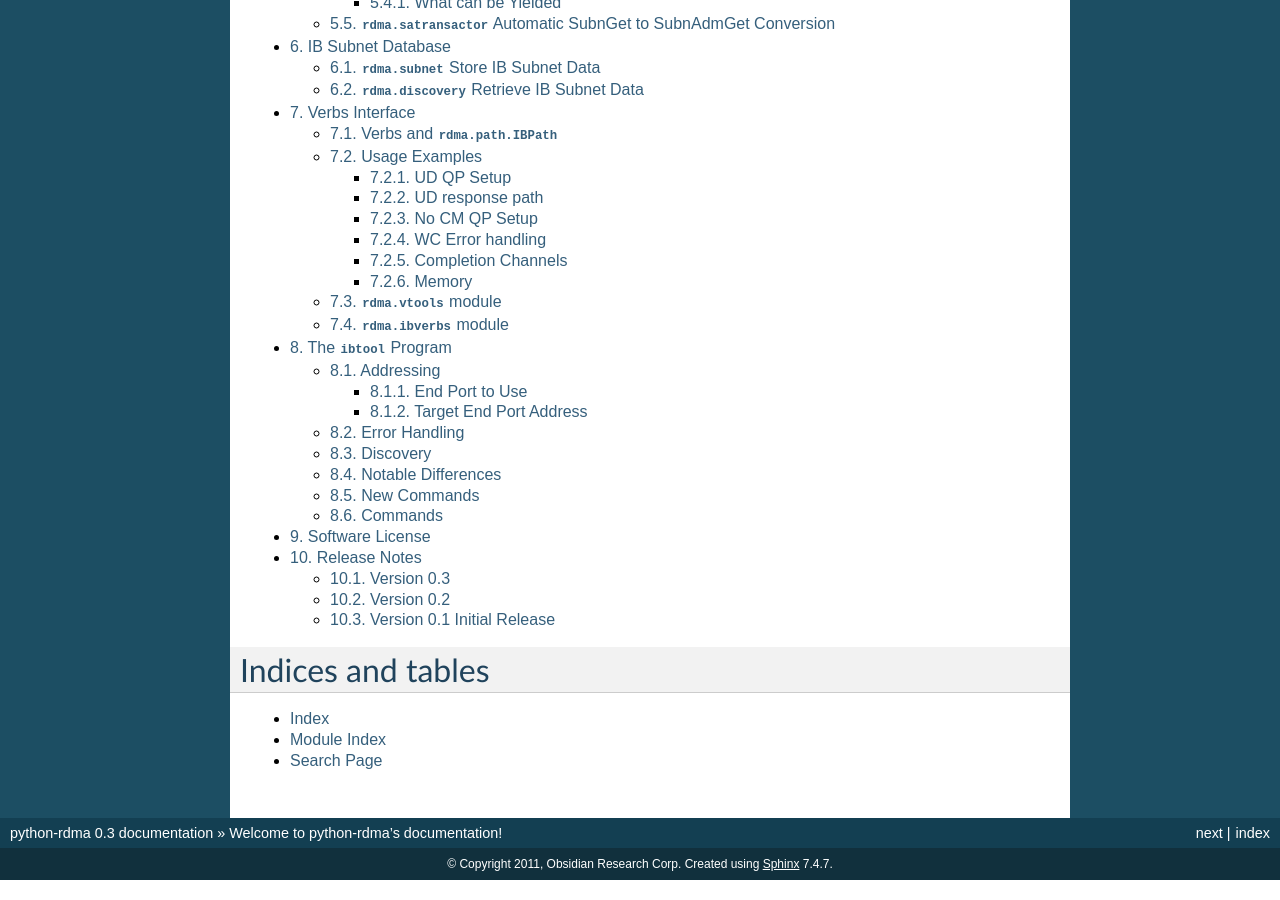
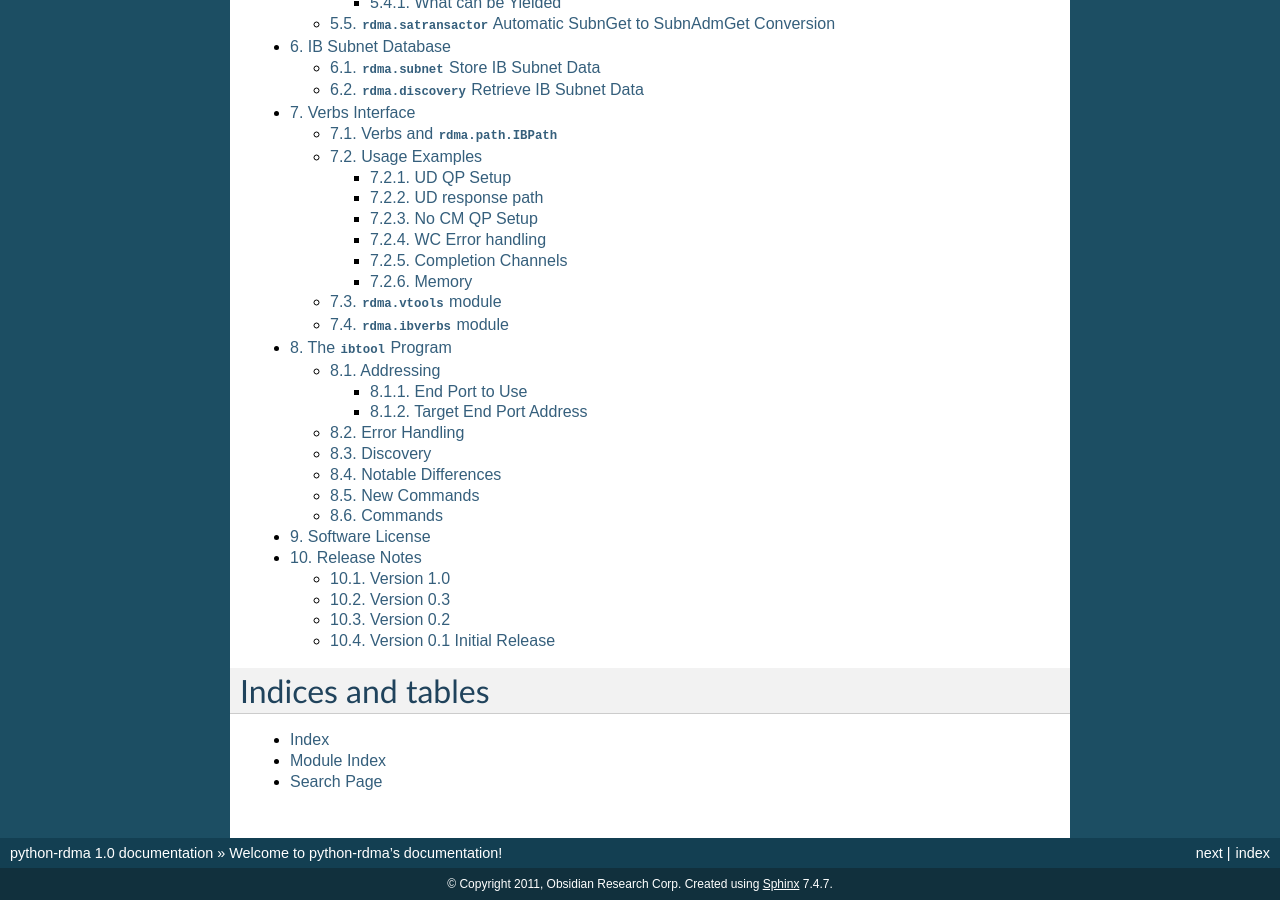
Before and after one commit to jgunthorpe/python-rdma, a Sphinx documentation site: the page built from doc/index.rst, in a window 1280 px wide and 900 px high, scrolled down 931 px. Built offline with Sphinx 7.4.7, drawn with Linux system fonts in a browser that asks for light colours; the version number is read from the project's files by our own code; some of the changed text lies outside the part shown.

Commit message:
Version 1.0

```diff
--- a/doc/releases.rst
+++ b/doc/releases.rst
@@ -2,6 +2,7 @@
  Release Notes
 ===============
 
+.. include:: release-1.0.rst
 .. include:: release-0.3.rst
 .. include:: release-0.2.rst
 .. include:: release-0.1.rst
--- a/rdma/__init__.py
+++ b/rdma/__init__.py
@@ -3,7 +3,7 @@ import sys
 import os
 import os.path
 
-__version__ = "0.3";
+__version__ = "1.0";
 
 class RDMAError(Exception):
     '''General exception class for RDMA related errors.'''
```
Also changed, not shown: doc/release-1.0.rst (added, +12 -0 lines), 2 other files.
